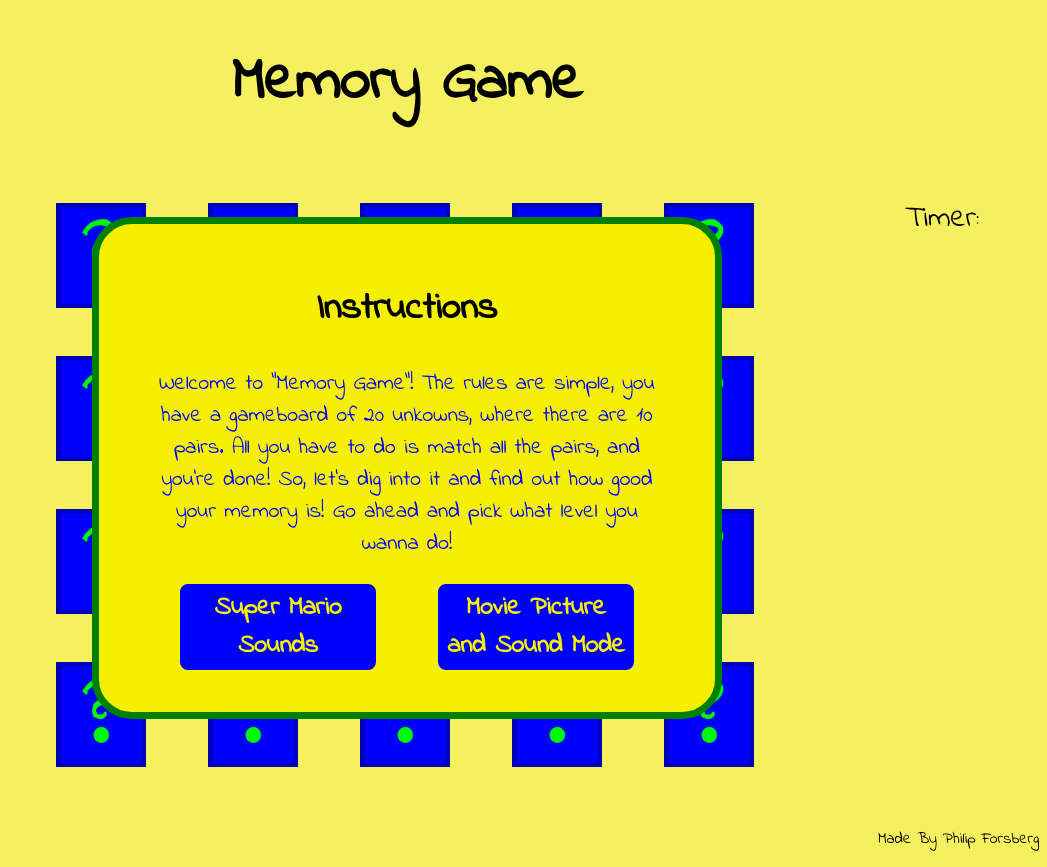
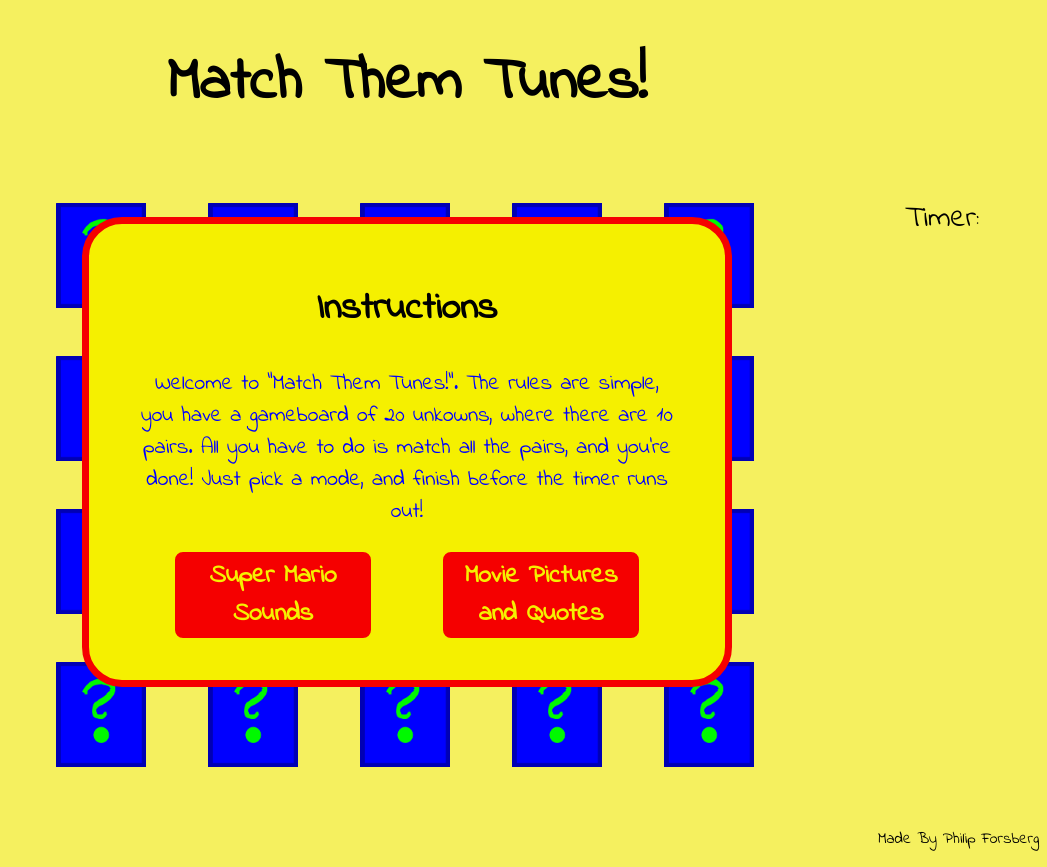
Before and after one commit to philipforsberg/wdi-first-project, a PHP site: page / in a window 1280 px wide. Shown: the whole page, without its empty margins (233-1280 px from the left). Run offline with PHP 8.4, Linux system fonts and the light colour scheme; some libraries are stand-ins or nearby versions.

Commit message:
changed color on a few things

```diff
--- a/css/style.css
+++ b/css/style.css
@@ -29,8 +29,8 @@ h2 {
 .instructions {
   position: absolute;
   margin: 50px auto 0 auto;
-  width: 630px;
-  border: 7px solid green;
+  width: 650px;
+  border: 7px solid rgba(245, 0 , 0, 1);
   border-radius: 40px;
   padding: 25px 50px 40px 50px;
   text-align: center;
@@ -44,7 +44,7 @@ h2 {
   position: absolute;
   margin: 100px auto 0 auto;
   width: 630px;
-  border: 7px solid blue;
+  border: 7px solid rgba(0, 50 , 245, 1);
   border-radius: 40px;
   padding: 25px 50px 40px 50px;
   text-align: center;
@@ -72,7 +72,7 @@ li {
 }
 
 .correct {
-  border: 2px solid red;
+  border: 2px solid rgba(245, 0 , 0, 1);
   pointer-events: none;
 }
 
@@ -95,7 +95,7 @@ li {
   width: 200px;
   padding: 5px;
   margin: 0 auto;
-  background: blue;
+  background: rgba(245, 0 , 0, 1);
   color: rgba(245, 240, 0, 1);
   display: flex;
   justify-content: center;
@@ -108,7 +108,7 @@ li {
   width: 125px;
   padding: 5px;
   margin: 0 auto;
-  background: blue;
+  background: rgba(245, 0 , 0, 1);
   color: rgba(245, 240, 0, 1);
   cursor: pointer;
 }
@@ -127,69 +127,6 @@ li {
   margin-left: 5px;
 }
 
-/*
-ul li:nth-child(1):after {
-  content: "1";
-}
-
-ul li:nth-child(2):after {
-  content: "2";
-}
-ul li:nth-child(3):after {
-  content: "3";
-}
-ul li:nth-child(4):after {
-  content: "4";
-}
-ul li:nth-child(5):after {
-  content: "5";
-}
-ul li:nth-child(6):after {
-  content: "6";
-}
-ul li:nth-child(7):after {
-  content: "7";
-}
-ul li:nth-child(8):after {
-  content: "8";
-}
-ul li:nth-child(9):after {
-  content: "9";
-}
-ul li:nth-child(10):after {
-  content: "10";
-}
-ul li:nth-child(11):after {
-  content: "11";
-}
-ul li:nth-child(12):after {
-  content: "12";
-}
-ul li:nth-child(13):after {
-  content: "13";
-}
-ul li:nth-child(14):after {
-  content: "14";
-}
-ul li:nth-child(15):after {
-  content: "15";
-}
-ul li:nth-child(16):after {
-  content: "16";
-}
-ul li:nth-child(17):after {
-  content: "17";
-}
-ul li:nth-child(18):after {
-  content: "18";
-}
-ul li:nth-child(19):after {
-  content: "19";
-}
-ul li:nth-child(20):after {
-  content: "20";
-}*/
-
 
 footer {
   text-align: right;
--- a/index.html
+++ b/index.html
@@ -13,16 +13,16 @@
       Your browser does not support audio.
     </audio>
     <header>
-      <h1>Memory Game</h1>
+      <h1>Match Them Tunes!</h1>
     </header>
 
     <main>
       <div class="instructions">
         <h2>Instructions</h2>
-        <p class="introtext">Welcome to "Memory Game"! The rules are simple, you have a gameboard of 20 unkowns, where there are 10 pairs. All you have to do is match all the pairs, and you're done! So, let's dig into it and find out how good your memory is! Go ahead and pick what level you wanna do!</p>
+        <p class="introtext">Welcome to "Match Them Tunes!". The rules are simple, you have a gameboard of 20 unkowns, where there are 10 pairs. All you have to do is match all the pairs, and you're done! Just pick a mode, and finish before the timer runs out!</p>
         <div class="chooselevel">
           <h3 class="levelone">Super Mario Sounds</h3>
-          <h3 class="leveltwo">Movie Picture and Sound Mode</h3>
+          <h3 class="leveltwo">Movie Pictures and Quotes</h3>
         </div>
       </div>
       <div class="gameboard">
--- a/js/script.js
+++ b/js/script.js
@@ -306,6 +306,7 @@ $(() => {
     location.reload();
   });
 
+
   // Cursor porperties
   // $levelOne.css('cursor', 'pointer');
   // $levelTwo.css('cursor', 'pointer');
```
